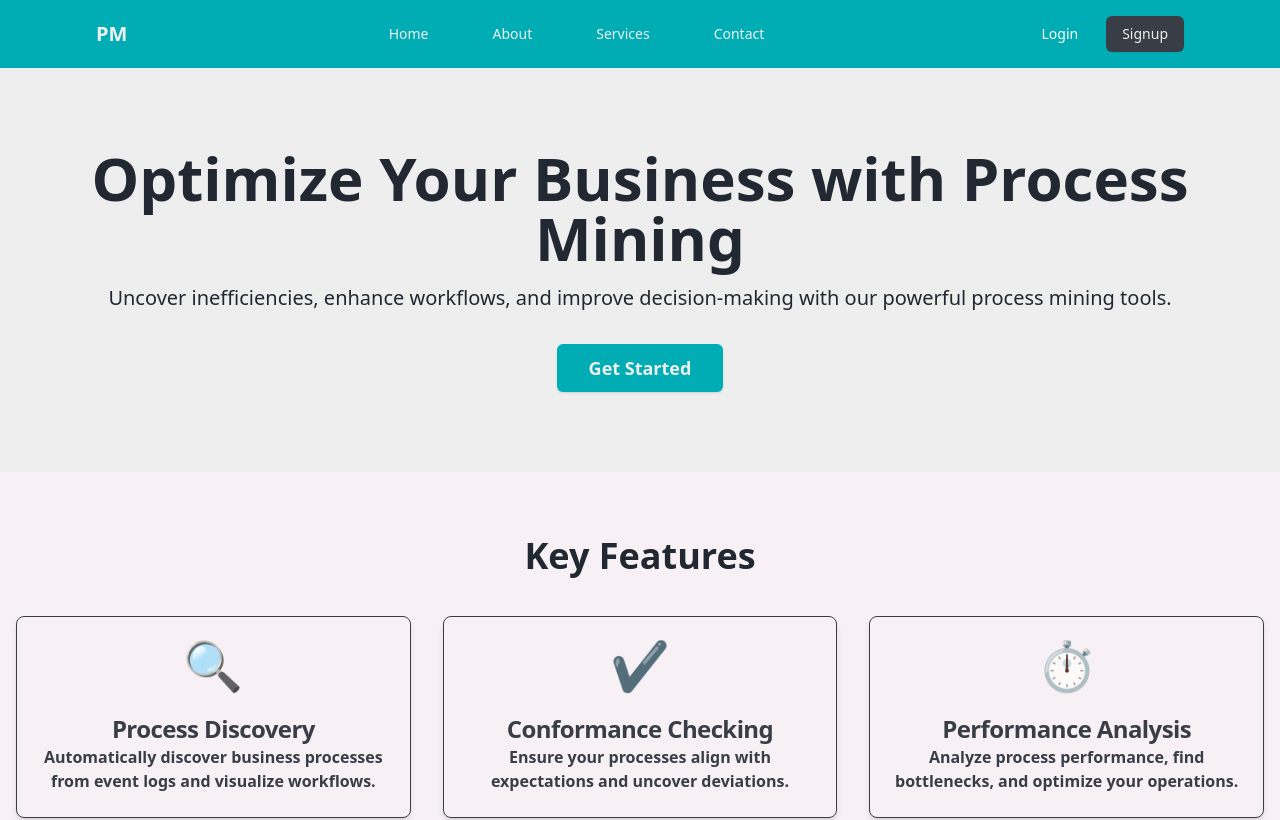
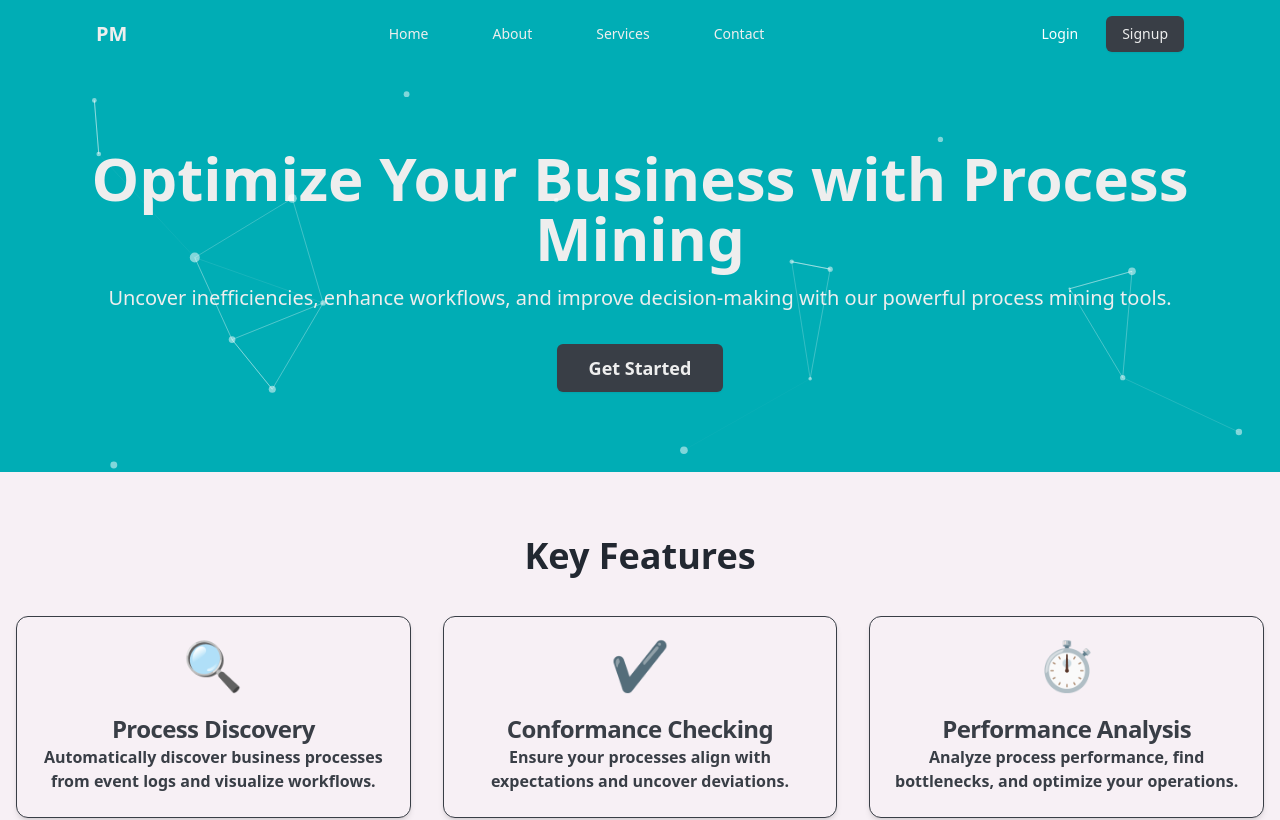
Before and after one commit to Mohammad-Vatankhah/Process-Mining-Web-App, a Next.js app in the folder Frontend/: page / in a window 1280 px wide. Shown: the top 820 px of the page. Built offline with nearby package versions, Linux system fonts and the light colour scheme.

Commit message:
particles added to landing page

```diff
--- a/Frontend/package.json
+++ b/Frontend/package.json
@@ -12,6 +12,8 @@
     "@radix-ui/react-checkbox": "^1.1.2",
     "@radix-ui/react-icons": "^1.3.0",
     "@radix-ui/react-slot": "^1.1.0",
+    "@tsparticles/react": "^3.0.0",
+    "@tsparticles/slim": "^3.5.0",
     "axios": "^1.7.7",
     "class-variance-authority": "^0.7.0",
     "clsx": "^2.1.1",
@@ -23,6 +25,7 @@
     "react-dom": "^18",
     "react-hot-toast": "^2.4.1",
     "react-icons": "^5.3.0",
+    "recharts": "^2.13.0",
     "tailwind-merge": "^2.5.4",
     "tailwindcss-animate": "^1.0.7"
   },
--- a/Frontend/src/components/landingPage.tsx
+++ b/Frontend/src/components/landingPage.tsx
@@ -1,3 +1,6 @@
+"use client";
+import Link from "next/link";
+import ParticlesBackground from "./particles";
 import { Button } from "./ui/button";
 import {
   Card,
@@ -9,8 +12,11 @@ import {
 
 export default function LandingPage() {
   return (
-    <div className="bg-background text-foreground min-h-screen">
-      <section className="flex flex-col items-center justify-center py-20">
+    <div className="bg-primary text-primary-foreground min-h-screen select-none">
+      <section className="flex flex-col items-center justify-center py-20 relative">
+        <div className="absolute w-full h-full">
+          <ParticlesBackground />
+        </div>
         <h1 className="text-4xl lg:text-6xl font-bold text-center">
           Optimize Your Business with Process Mining
         </h1>
@@ -18,9 +24,14 @@ export default function LandingPage() {
           Uncover inefficiencies, enhance workflows, and improve decision-making
           with our powerful process mining tools.
         </p>
-        <Button className="mt-8 px-8 py-6 text-lg font-semibold">
-          Get Started
-        </Button>
+        <Link href="/process" className="z-10">
+          <Button
+            variant="secondary"
+            className="mt-8 px-8 py-6 text-lg font-semibold"
+          >
+            Get Started
+          </Button>
+        </Link>
       </section>
 
       <section className="py-16 bg-card">
@@ -50,7 +61,7 @@ export default function LandingPage() {
 
       <section className="py-16 bg-background">
         <div className="container mx-auto px-4">
-          <h2 className="text-3xl lg:text-4xl font-bold text-center">
+          <h2 className="text-foreground text-3xl lg:text-4xl font-bold text-center">
             How It Works
           </h2>
           <div className="text-muted-foreground grid grid-cols-1 md:grid-cols-3 gap-8 mt-10">
@@ -125,7 +136,7 @@ function FeatureCard({
   icon: string;
 }) {
   return (
-    <Card className="text-center shadow-md rounded-lg">
+    <Card className="text-center shadow-md">
       <CardHeader className="flex justify-center">
         <p className="text-5xl bg-transparent">{icon}</p>
       </CardHeader>
@@ -149,7 +160,7 @@ function StepCard({
   description: string;
 }) {
   return (
-    <Card className="text-center shadow-md rounded-lg">
+    <Card className="text-center shadow-md">
       <CardHeader className="flex justify-center text-3xl font-bold">
         {`${step}) ${title}`}
       </CardHeader>
@@ -164,7 +175,7 @@ function StepCard({
 
 function Testimonial({ name, review }: { name: string; review: string }) {
   return (
-    <Card className="text-center">
+    <Card className="text-center shadow-md">
       <CardContent>
         <CardDescription className="mt-4 italic text-base font-normal">
           {review}
--- /dev/null
+++ b/Frontend/src/components/particles.tsx
@@ -0,0 +1,104 @@
+import { useEffect, useState } from "react";
+import Particles, { initParticlesEngine } from "@tsparticles/react";
+import { loadSlim } from "@tsparticles/slim";
+import type { Engine } from "@tsparticles/engine";
+
+const ParticlesBackground: React.FC = () => {
+  const [init, setInit] = useState(false);
+
+  useEffect(() => {
+    const initParticles = async (engine: Engine) => {
+      await loadSlim(engine);
+      setInit(true);
+    };
+
+    initParticlesEngine(initParticles);
+  }, []);
+
+  return (
+    <>
+      {init && (
+        <Particles
+          id="tsparticles"
+          className="h-full"
+          options={{
+            fullScreen: false,
+            background: {
+              opacity: 0,
+            },
+            fpsLimit: 120,
+            interactivity: {
+              events: {
+                onClick: {
+                  enable: true,
+                  mode: "push",
+                },
+                onHover: {
+                  enable: true,
+                  mode: "repulse",
+                },
+              },
+              modes: {
+                push: {
+                  quantity: 4,
+                },
+                repulse: {
+                  distance: 200,
+                  duration: 0.4,
+                },
+              },
+            },
+            particles: {
+              color: {
+                value: "#ffffff", // White particles
+              },
+              links: {
+                color: "#ffffff",
+                distance: 150,
+                enable: true,
+                opacity: 0.5,
+                width: 1,
+              },
+              move: {
+                direction: "none",
+                enable: true,
+                outModes: {
+                  default: "bounce",
+                },
+                random: false,
+                speed: 6,
+                straight: false,
+              },
+              number: {
+                density: {
+                  enable: true,
+                },
+                value: 80,
+              },
+              opacity: {
+                value: 0.5,
+              },
+              shape: {
+                type: "circle",
+              },
+              size: {
+                value: { min: 1, max: 5 },
+              },
+            },
+            detectRetina: true,
+          }}
+          style={{
+            position: "absolute",
+            top: 0,
+            left: 0,
+            width: "100%",
+            height: "100%",
+            zIndex: -1, // Ensures the particles are behind the content
+          }}
+        />
+      )}
+    </>
+  );
+};
+
+export default ParticlesBackground;
```
Also changed, not shown: 1 other file (tests, documents, lock files or other folders).
